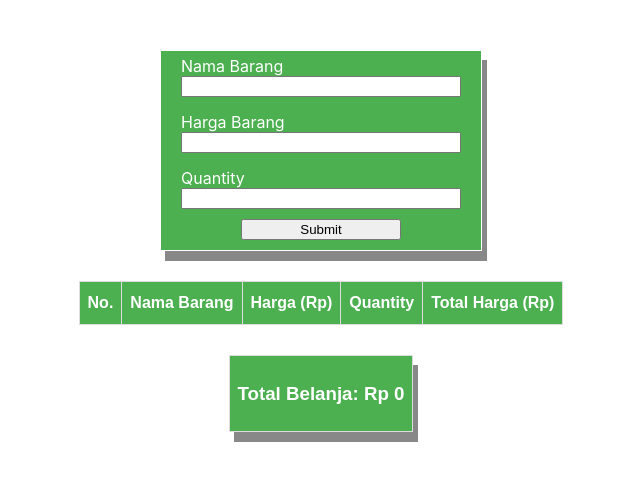
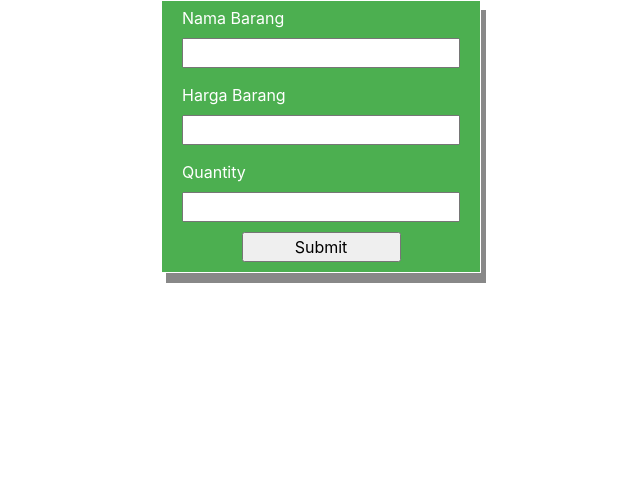
Before and after one commit to Excellent-Echo/kasir-app, a React (Create React App) app: page / in a window 1280 px wide. Shown: the top 480 px of the page, without its empty margins (319-959 px from the left). Built offline with nearby package versions, Linux system fonts and the light colour scheme.

Commit message:
redux on progress

```diff
--- a/package.json
+++ b/package.json
@@ -6,9 +6,15 @@
     "@testing-library/jest-dom": "^5.11.10",
     "@testing-library/react": "^11.2.6",
     "@testing-library/user-event": "^12.8.3",
+    "bootstrap": "^4.6.0",
+    "npm": "^7.8.0",
     "react": "^17.0.2",
+    "react-bootstrap": "^1.5.2",
     "react-dom": "^17.0.2",
+    "react-redux": "^7.2.3",
     "react-scripts": "4.0.3",
+    "redux": "^4.0.5",
+    "styled-components": "^5.2.3",
     "web-vitals": "^1.1.1"
   },
   "scripts": {
--- a/src/components/FormOrder.jsx
+++ b/src/components/FormOrder.jsx
@@ -1,62 +1,79 @@
-import React, { useState } from "react";
+import React, { useState, useEffect } from "react";
+import { useSelector, useDispatch } from "react-redux";
+import kasirAction from "../redux/actions/kasirAction";
+import styled from "styled-components";
 
 import './FormOrder.css';
 
-const FormOrder = ({handleAddItem}) => {
+const FormOrder = () => {
     const [namaBarang, setNamaBarang] = useState("");
     const [hargaBarang, setHargaBarang] = useState("");
     const [quantity, setQuantity] = useState("");
 
+    const item = useSelector((state) => state);
+    const dispatch = useDispatch();
+
     const handleForm = (e) => {
         e.preventDefault();
 
-        if (!namaBarang || !Number(hargaBarang) || !Number(quantity)) {
-            alert("Nama Barang tidak boleh kosong/Tipe data Harga Barang dan Quantity salah")
-            return;
-        }
+        dispatch(kasirAction.addItem(namaBarang, hargaBarang, quantity));
 
-        handleAddItem(namaBarang, hargaBarang, quantity);
+        // if (!item.nama) {
+        //     alert("Nama Barang tidak boleh kosong");
+        //     return;
+        // } else if (!Number(item.harga) || !Number(item.quantity)) {
+        //     alert("Tipe data Harga Barang dan Quantity salah")
+        // }
+
+        // handleAddItem(item.nama, item.harga, item.quantity);
 
         setNamaBarang("");
         setHargaBarang("");
         setQuantity("");
     }
 
+    // const handleForm = (e) => {
+    //     e.preventDefault();
+
+    //     if (!namaBarang || !Number(hargaBarang) || !Number(quantity)) {
+    //         alert("Nama Barang tidak boleh kosong/Tipe data Harga Barang dan Quantity salah")
+    //         return;
+    //     }
+
+    //     handleAddItem(namaBarang, hargaBarang, quantity);
+
+    //     setNamaBarang("");
+    //     setHargaBarang("");
+    //     setQuantity("");
+    // }
+
+
     return (
         <form onSubmit={handleForm}>
             <div className="nama-barang">
-                <label htmlFor="namaBarang" className="nama-barang">
-                    Nama Barang
-                    </label>
+                <label>Nama Barang</label>
                 <input
                     type="text"
-                    id="namaBarang"
-                    name="nama"
+                    className="namaBarang"
                     value={namaBarang}
                     onChange={(e) => setNamaBarang(e.target.value)}
                 />
             </div>
             <div className="harga-barang">
-                <label htmlFor="hargaBarang" className="nama-barang">
-                    Harga Barang
-                    </label>
+                <label>Harga Barang</label>
                 <input
                     type="text"
-                    id="hargaBarang"
-                    name="harga"
+                    className="hargaBarang"
                     value={hargaBarang}
                     onChange={(e) => setHargaBarang(e.target.value)}
 
                 />
             </div>
             <div className="qty-barang">
-                <label htmlFor="qtyBarang" className="qty-barang">
-                    Quantity
-                    </label>
+                <label>Quantity</label>
                 <input
                     type="text"
                     id="qtyBarang"
-                    name="quantity"
                     value={quantity}
                     onChange={(e) => setQuantity(e.target.value)}
                 />
--- a/src/components/OrderPage.jsx
+++ b/src/components/OrderPage.jsx
@@ -1,41 +1,31 @@
-import React, { useState, useEffect } from "react";
+import React, { useEffect } from "react";
+import { useSelector } from "react-redux";
+import styled from "styled-components";
 
 import './OrderPage.css';
-
+import kasirAction from "../redux/actions/kasirAction";
 import FormOrder from "./FormOrder";
 import DisplayListItems from "./DisplayListItems";
 import TotalBelanja from "./TotalBelanja";
 
 const OrderPage = () => {
-    const [orderItems, setOrderItems] = useState([]);
+    const item = useSelector((state) => state);
 
     useEffect(() => {
-        console.log(orderItems);
-    }, [orderItems]);
-
-    const handleAddItem = (namaBarang, hargaBarang, quantity) => {
-        const newOrderItems = [
-            ...orderItems,
-            {
-                namaBarang,
-                hargaBarang,
-                quantity
-            }
-        ]
-        setOrderItems(newOrderItems);
-    }
+        console.log(item);
+    }, [item]);
 
     return (
-        <div className="root">
+        <div className="container">
             <FormOrder
-                handleAddItem={handleAddItem}
+            // handleAddItem={handleAddItem}
             />
-            <DisplayListItems
-                orderItems={orderItems}
+            {/* <DisplayListItems
+            orderItems={orderItems}
             />
             <TotalBelanja
-                orderItems={orderItems}
-            />
+            orderItems={orderItems}
+            /> */}
         </div>
     );
 };
--- a/src/index.js
+++ b/src/index.js
@@ -1,13 +1,17 @@
 import React from 'react';
 import ReactDOM from 'react-dom';
 import './index.css';
-// import App from './App';
+import "bootstrap/dist/css/bootstrap.min.css";
+import { Provider } from "react-redux";
+import store from "./redux/store";
 import OrderPage from './components/OrderPage';
 import reportWebVitals from './reportWebVitals';
 
 ReactDOM.render(
   <React.StrictMode>
-    <OrderPage />
+    <Provider store={store}>
+      <OrderPage />
+    </Provider>
   </React.StrictMode>,
   document.getElementById('root')
 );
--- /dev/null
+++ b/src/redux/actions/kasirAction.js
@@ -0,0 +1,16 @@
+const addItem = (namaBarang, hargaBarang, quantity) => {
+  return {
+    type: "ADD_ITEM",
+    payload: {
+      nama: namaBarang,
+      harga: hargaBarang,
+      quantity: quantity,
+    },
+  };
+};
+
+const kasirAction = {
+  addItem,
+};
+
+export default kasirAction;
--- /dev/null
+++ b/src/redux/reducers/kasirReducer.js
@@ -0,0 +1,21 @@
+const initState = {
+  nama: "",
+  harga: 0,
+  quantity: 0,
+};
+
+const kasirReducer = (state = initState, action) => {
+  switch (action.type) {
+    case "ADD_ITEM":
+      return {
+        ...state,
+        nama: action.payload.nama,
+        harga: action.payload.harga,
+        quantity: action.payload.quantity,
+      };
+    default:
+      return state;
+  }
+}
+
+export default kasirReducer;
--- /dev/null
+++ b/src/redux/store.js
@@ -0,0 +1,6 @@
+import { createStore } from "redux";
+import kasirReducer from "./reducers/kasirReducer";
+
+const store = createStore(kasirReducer);
+
+export default store;
```
Also changed, not shown: 1 other file (tests, documents, lock files or other folders).
